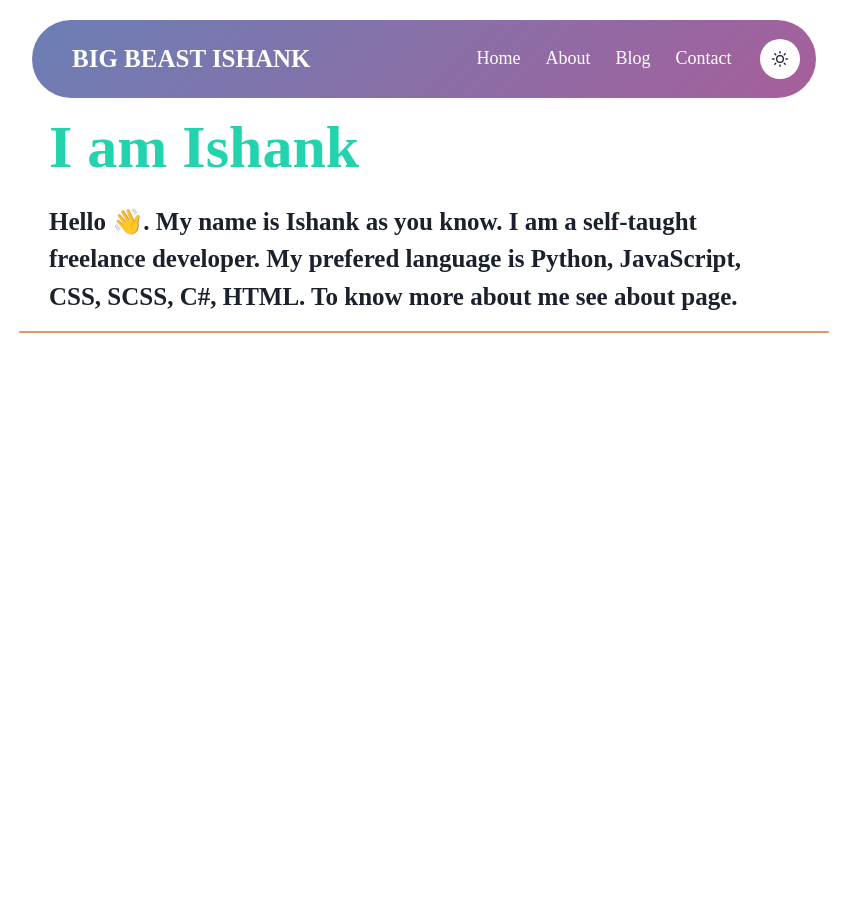
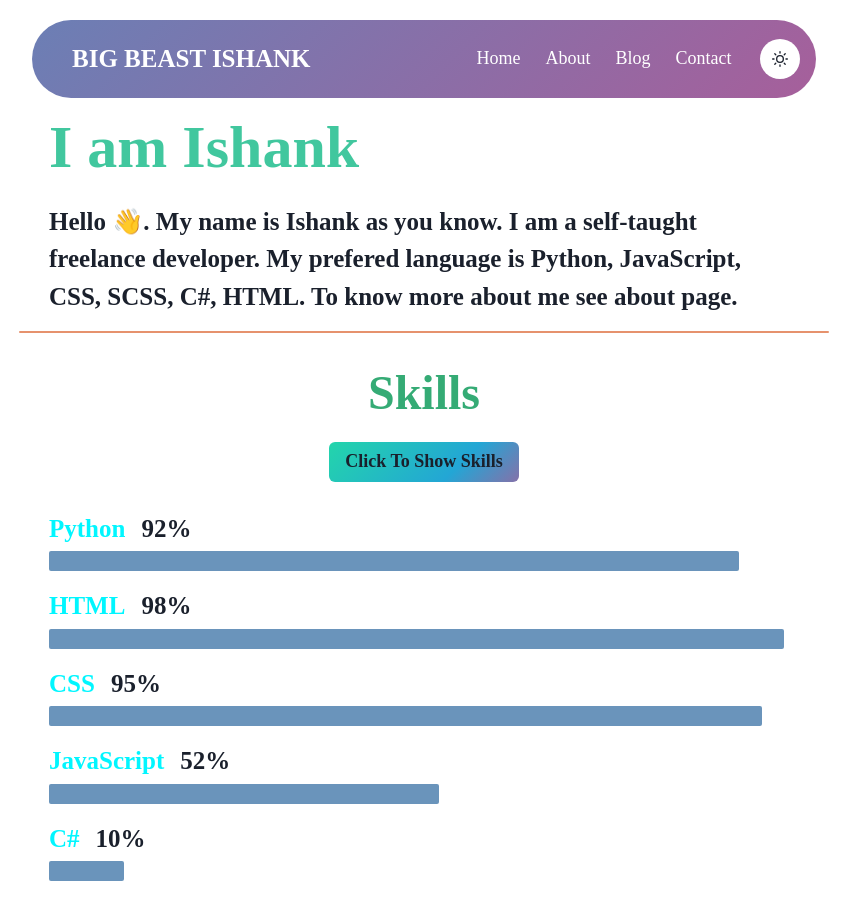
Before and after one commit to BIGBEASTISHANK/bigbeastishank.com, a Next.js app: page / in a window 1280 px wide. Shown: the whole page, without its empty margins (216-1063 px from the left). Before the commit the page ends 800 px from the top, so only its background shows below. Built offline with nearby package versions, Linux system fonts and the light colour scheme; a web font is replaced by a local one.

Commit message:
added skills section!

```diff
--- a/src/Theme/Global/colorMode.jsx
+++ b/src/Theme/Global/colorMode.jsx
@@ -1,5 +1,5 @@
 const config = {
-    initialColorMode: 'dark',
+    initialColorMode: 'ssytem',
     useSystemColorMode: true,
     cssVarPrefix: "bbi",
 }
--- a/src/Theme/styles.jsx
+++ b/src/Theme/styles.jsx
@@ -3,7 +3,7 @@ const styles = {
         primary: '#2e94c5',
         secondary: '#287fca',
         dark: '#1A202C',
-        light: 'white'
+        light: 'white',
     },
 
     fonts: {
--- a/src/components/Navbar/index.jsx
+++ b/src/components/Navbar/index.jsx
@@ -68,7 +68,8 @@ export default function Navbar() {
                             color={'white'}
                             ml={{ md: '2.5px', base: '0px' }} mr={'2.5px'}
                             pl={'10px'} pr={'10px'}
-                            _hover={{ bg: '#D51B90', borderRadius: '25px' }} onClick={onOpen}>
+                            _hover={{ bg: '#D51B90', borderRadius: '25px' }} onClick={onOpen}
+                            cursor={'pointer'}>
                             Contact
                         </Text>
                     </Flex>
--- a/src/pages/index.jsx
+++ b/src/pages/index.jsx
@@ -1,25 +1,37 @@
-import { Box, Skeleton, Heading, Text } from "@chakra-ui/react";
+import { Flex, Box, Skeleton, Heading, Text, Center, Button, Progress } from "@chakra-ui/react";
 import Head from "next/head";
+import React from 'react'
+import Link from "next/link"
 
 export default function Index() {
 
+  const [skills_active, set_skills_active] = React.useState('')
+
+  function show_skills() {
+    set_skills_active('')
+    alert('This is under construction! Please visit later')
+  }
+
   return (
     <>
-      <Box className="index">
-        <Box className="hero">
 
+      {/* Html section */}
       <Head>
         <title>HOME | BIG BEAST ISHANK</title>
       </Head>
 
+      {/* Hero section */}
+      <Box className="hero">
         <Heading className='hero-heading'
           fontSize={{ lg: '6xl', md: '5xl', sm: '39px', base: '25px' }} fontWeight='700'
           mb={{ lg: '20px', md: '15px' }}>
+
           <a>I am Ishank</a>
+
         </Heading>
 
         <Box className="hero-content"
-            fontSize={{ xl: '25px', lg: '20px', md: '18px', sm: '16px', base: '10px' }} fontWeight="700">
+          fontSize={{ xl: '25px', lg: '20px', md: '18px', sm: '16px', base: '13px' }} fontWeight="700">
           <Text>
             Hello 👋. My name is Ishank as you know. I am a self-taught freelance developer. My prefered language is Python, JavaScript, CSS, SCSS, C#, HTML. To know more about me see about page.
           </Text>
@@ -28,6 +40,136 @@ export default function Index() {
         <Skeleton
           startColor='pink.500' endColor='orange.500'
           ml={'-30px'} mr={'-30px'} w={'810'} h={'2px'} mb={4} mt={4} />
+      </Box>
+
+      {/* Skills Section */}
+      <Box className="skills">
+        <Center>
+          <Heading className='skills-heading'
+            fontSize={{ lg: '5xl', md: '4xl', sm: '32px', base: '22px' }} fontWeight='700'
+            mb={{ lg: '20px', base: '15px' }} mt={'15px'}>
+
+            <a>Skills</a>
+
+          </Heading>
+        </Center>
+
+        <Center>
+          {/* For Mobile and above */}
+          <Button className="skills-btn"
+            d={{ base: 'none', sm: 'flex' }}
+            size={'md'}
+            _hover={"none"}
+            fontSize={{ xl: '18px', md: '15px', base: '13px' }}
+            onClick={show_skills}>
+
+            Click To Show Skills
+
+          </Button>
+
+          {/* For small mobile */}
+          <Button className="skills-btn"
+            d={{ base: 'flex', sm: 'none' }}
+            size={'sm'}
+            _hover={"none"}
+            fontSize={{ xl: '18px', md: '15px', base: '13px' }}
+            onClick={show_skills}>
+
+            Click To Show Skills
+
+          </Button>
+        </Center>
+
+        <Box className={"skills_lang"} mt={7}>
+
+          {/* Python bar */}
+          <Box className={'python'}>
+            <Box
+              fontSize={{ xl: '25px', lg: '20px', md: '18px', sm: '16px', base: '13px' }} fontWeight="700"
+              alignContent={"center"}
+              alignItems={'center'}>
+              <Flex>
+                <Text mr={4}><a>Python</a></Text>
+                <Text>92%</Text>
+              </Flex>
+            </Box>
+
+            <Flex>
+              <Skeleton startColor='#FF7300' endColor='#0565BA' h={'20px'} mt={1} w={'92%'} />
+            </Flex>
+          </Box>
+
+          {/* HTML skill bar */}
+          <Box className={'html'}>
+            <Box
+              fontSize={{ xl: '25px', lg: '20px', md: '18px', sm: '16px', base: '13px' }} fontWeight="700"
+              mt={4}
+              alignContent={"center"}
+              alignItems={'center'}>
+              <Flex>
+                <Text mr={4}><a>HTML</a></Text>
+                <Text>98%</Text>
+              </Flex>
+            </Box>
+
+            <Flex>
+              <Skeleton startColor='#FF7300' endColor='#0565BA' h={'20px'} mt={1} w={'98%'} />
+            </Flex>
+          </Box>
+
+          {/* CSS skill bar */}
+          <Box className={'css'}>
+            <Box
+              fontSize={{ xl: '25px', lg: '20px', md: '18px', sm: '16px', base: '13px' }} fontWeight="700"
+              mt={4}
+              alignContent={"center"}
+              alignItems={'center'}>
+              <Flex>
+                <Text mr={4}><a>CSS</a></Text>
+                <Text>95%</Text>
+              </Flex>
+            </Box>
+
+            <Flex>
+              <Skeleton startColor='#FF7300' endColor='#0565BA' h={'20px'} mt={1} w={'95%'} />
+            </Flex>
+          </Box>
+
+          {/* JavaScript Skill bar */}
+          <Box className={'javascript'}>
+            <Box
+              fontSize={{ xl: '25px', lg: '20px', md: '18px', sm: '16px', base: '13px' }} fontWeight="700"
+              mt={4}
+              alignContent={"center"}
+              alignItems={'center'}>
+              <Flex>
+                <Text mr={4}><a>JavaScript</a></Text>
+                <Text>52%</Text>
+              </Flex>
+            </Box>
+
+            <Flex>
+              <Skeleton startColor='#FF7300' endColor='#0565BA' h={'20px'} mt={1} w={'52%'} />
+            </Flex>
+          </Box>
+
+          {/* C# Skill bar */}
+          <Box className={'cs'}>
+            <Box
+              fontSize={{ xl: '25px', lg: '20px', md: '18px', sm: '16px', base: '13px' }} fontWeight="700"
+              mt={4}
+              alignContent={"center"}
+              alignItems={'center'}>
+              <Flex>
+                <Text mr={4}><a>C#</a></Text>
+                <Text>10%</Text>
+              </Flex>
+            </Box>
+
+            <Flex>
+              <Skeleton startColor='#FF7300' endColor='#0565BA' h={'20px'} mt={1} w={'10%'} />
+            </Flex>
+          </Box>
 
         </Box>
       </Box>
--- a/src/styles/index.scss
+++ b/src/styles/index.scss
@@ -30,7 +30,7 @@ $dark: #1a202c;
 
 .contact-header {
     background: linear-gradient(-45deg, #ee7752, #e73c7e, #23a6d5, #23d5ab);
-    animation: navbar-bg 8.5s ease infinite;
+    animation: nav 8.5s ease infinite;
     background-size: 1000% 1000%;
 }
 
@@ -50,17 +50,18 @@ $dark: #1a202c;
 // Main body
 .main-content {
     overflow-wrap: break-word;
+}
 
-    .hero {
-        .hero-heading {
-            a {
-                animation: hero-heading 8s ease infinite;
-            }
+// Hero Section
+.hero {
+    .hero-heading {
+        a {
+            animation: hero-heading 7s ease infinite;
         }
     }
 }
 
-// Main body Animation
+// Hero Animation
 @keyframes hero-heading {
     0% {
         color: #ee7752;
@@ -76,6 +77,82 @@ $dark: #1a202c;
     }
     100% {
         color: #ee7752;
+    }
+}
+
+// Skills section
+.skills {
+    .skills-heading {
+        a {
+            animation: skills-heading 6s ease infinite;
+        }
+    }
+
+    .skills-btn {
+        background: linear-gradient(-45deg, #ee7752, #e73c7e, #23a6d5, #23d5ab);
+        background-size: 200% 200%;
+    }
+
+    .skills-btn:hover {
+        animation: skills-btn 5s ease infinite;
+    }
+
+    .skills_lang {
+        a {
+            animation: skills_lang_name 4s ease infinite;
+        }
+    }
+}
+
+// skills Animation
+@keyframes skills-heading {
+    0% {
+        color: #25b378;
+    }
+    25% {
+        color: #ff00d4;
+    }
+    50% {
+        color: #00f7ff;
+    }
+    75% {
+        color: #e44e4e;
+    }
+    100% {
+        color: #25b378;
+    }
+}
+
+@keyframes skills-btn {
+    0% {
+        background-position: 0% 45%;
+    }
+    25% {
+        background-position: 45% 75%;
+    }
+    50% {
+        background-position: 75% 100%;
+    }
+    75% {
+        background-position: 100% 50%;
+    }
+    100% {
+        background-position: 50% 0%;
+    }
+}
+
+@keyframes skills_lang_name {
+    0% {
+        color: #ff00d4;
+    }
+    40% {
+        color: #00f7ff;
+    }
+    65%{
+        color: #e06614;
+    }
+    100% {
+        color: #ff00d4;
     }
 }
 
@@ -95,24 +172,6 @@ $dark: #1a202c;
     }
 }
 
-@keyframes gb-btn {
-    0% {
-        background-position: 0% 45%;
-    }
-    25% {
-        background-position: 45% 75%;
-    }
-    50% {
-        background-position: 75% 100%;
-    }
-    75% {
-        background-position: 100% 50%;
-    }
-    100% {
-        background-position: 50% 0%;
-    }
-}
-
 // Error page Animation
 @keyframes error-heading {
     0% {
@@ -129,6 +188,24 @@ $dark: #1a202c;
     }
     100% {
         color: #ee7752;
+    }
+}
+
+@keyframes gb-btn {
+    0% {
+        background-position: 0% 45%;
+    }
+    25% {
+        background-position: 45% 75%;
+    }
+    50% {
+        background-position: 75% 100%;
+    }
+    75% {
+        background-position: 100% 50%;
+    }
+    100% {
+        background-position: 50% 0%;
     }
 }
 
@@ -155,8 +232,8 @@ $dark: #1a202c;
 }
 
 // sm size
-@media (min-width: 280px) {
-}
+// @media (min-width: 280px) {
+// }
 
 // base size
 @media (min-width: 0px) {
```
Also changed, not shown: src/pages/404.jsx (+17 -7 lines). Lines whose indentation alone changed are shown as unchanged.
